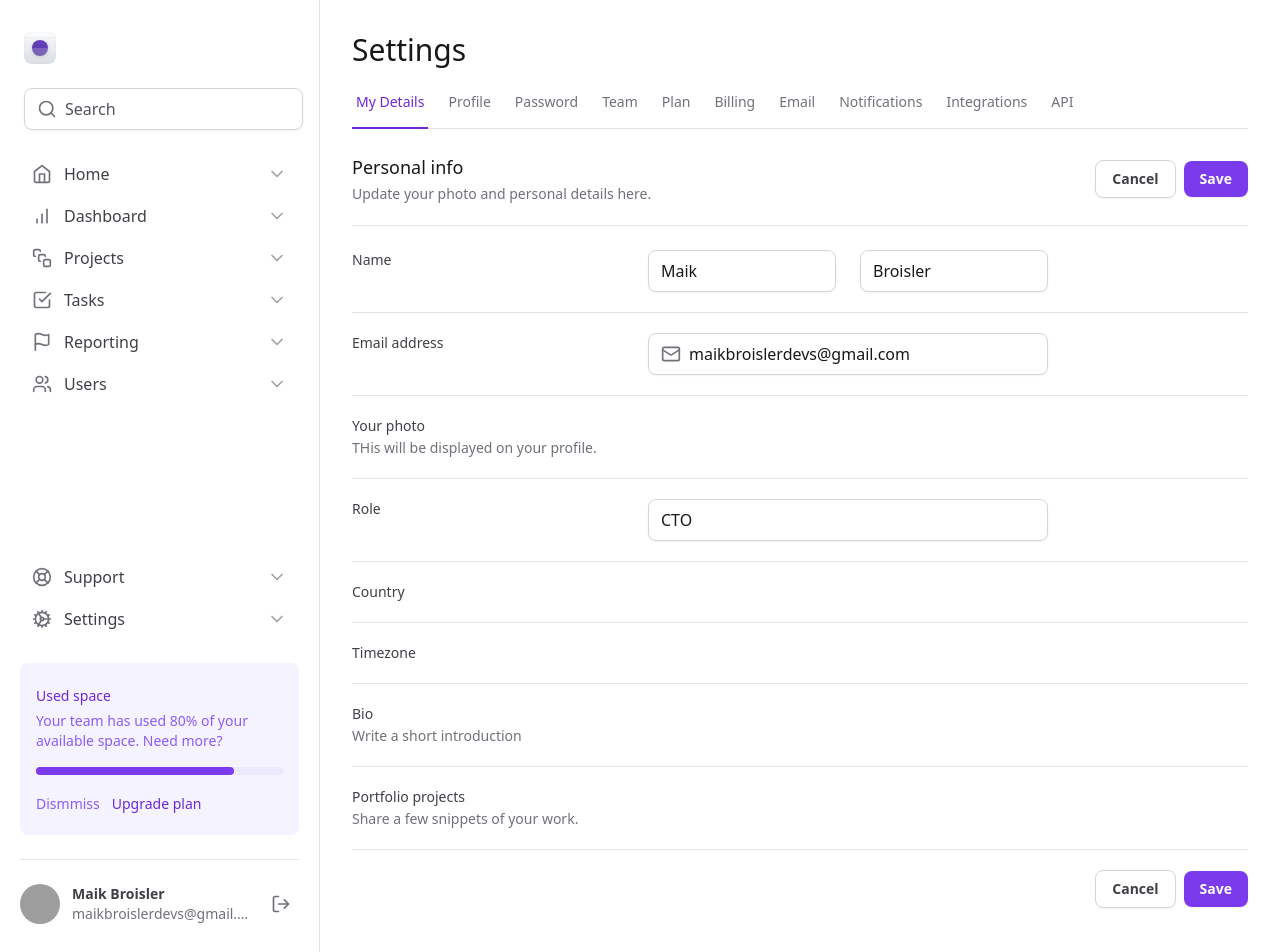
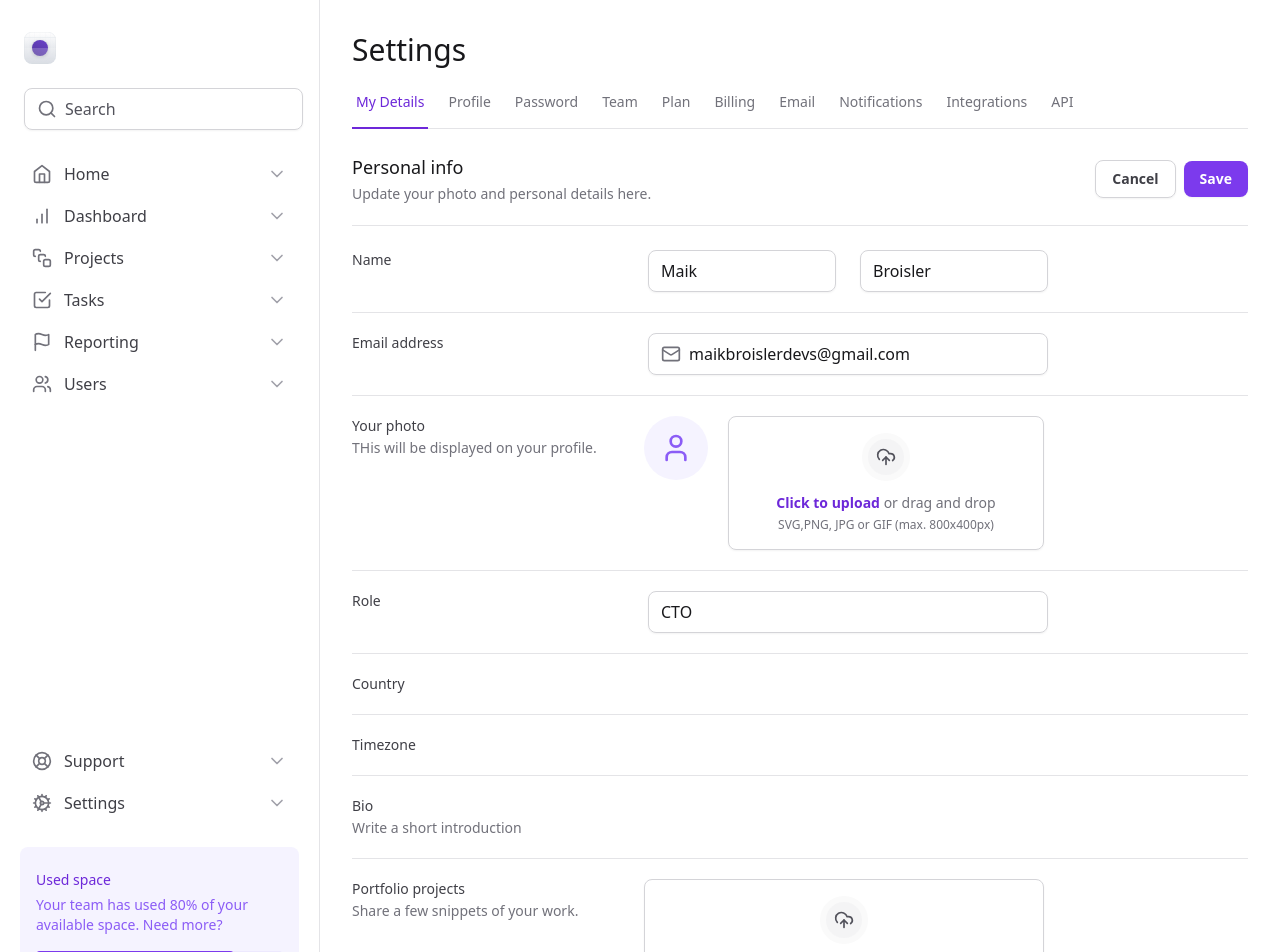
Before and after one commit to maikbroisler/react-dashboard-tailwind-ui, a React (Vite) app: page / in a window 1280 px wide. Shown: the top 952 px of the page. Built offline with nearby package versions, Linux system fonts and the light colour scheme; grey boxes are pictures that could not be loaded.

Commit message:
feat: create component file input

```diff
--- /dev/null
+++ b/src/components/Form/FileInput/Control.tsx
@@ -0,0 +1,7 @@
+import { ComponentProps } from 'react'
+
+export type ControlProps = ComponentProps<'input'>
+
+export function Control(props: ControlProps) {
+  return <input type="file" className="sr-only" id="photo" {...props} />
+}
--- /dev/null
+++ b/src/components/Form/FileInput/ImagePreview.tsx
@@ -0,0 +1,9 @@
+import { User } from 'lucide-react'
+
+export function ImagePreview() {
+  return (
+    <div className="flex h-16 w-16 items-center justify-center rounded-full bg-violet-50">
+      <User className="h-8 w-8 text-violet-500" />
+    </div>
+  )
+}
--- /dev/null
+++ b/src/components/Form/FileInput/Root.tsx
@@ -0,0 +1,7 @@
+import { ComponentProps } from 'react'
+
+export type RootProps = ComponentProps<'div'>
+
+export function Root(props: RootProps) {
+  return <div className="flex items-start gap-5" {...props} />
+}
--- /dev/null
+++ b/src/components/Form/FileInput/Trigger.tsx
@@ -0,0 +1,22 @@
+import { UploadCloud } from 'lucide-react'
+
+export function Trigger() {
+  return (
+    <label
+      htmlFor="photo"
+      className="hover:bg-violet-25 group flex flex-1 cursor-pointer flex-col items-center gap-3 rounded-lg border border-zinc-300 px-6 py-4 text-center text-zinc-500 shadow-sm hover:border-violet-200 hover:text-violet-500"
+    >
+      <div className="border-6 rounded-full border-zinc-50 bg-zinc-100 p-2 group-hover:border-violet-50 group-hover:text-violet-700">
+        <UploadCloud className="h-5 w-5 text-zinc-600 group-hover:text-violet-700" />
+      </div>
+
+      <div className="flex flex-col items-center gap-1">
+        <span className="text-sm">
+          <span className="font-semibold text-violet-700">Click to upload</span>{' '}
+          or drag and drop
+        </span>
+        <span className="text-xs">SVG,PNG, JPG or GIF (max. 800x400px)</span>
+      </div>
+    </label>
+  )
+}
--- /dev/null
+++ b/src/components/Form/FileInput/index.ts
@@ -0,0 +1,6 @@
+import { Control } from './Control'
+import { ImagePreview } from './ImagePreview'
+import { Root } from './Root'
+import { Trigger } from './Trigger'
+
+export { Control, ImagePreview, Root, Trigger }
--- a/src/view/pages/App/index.tsx
+++ b/src/view/pages/App/index.tsx
@@ -1,6 +1,7 @@
 import { SettingsTabs } from '../../../components/SettingsTabs'
 import * as Input from '../../../components/Input'
 import { Mail } from 'lucide-react'
+import * as FileInput from '../../../components/Form/FileInput'
 export function App() {
   return (
     <>
@@ -77,7 +78,7 @@ export function App() {
 
           <div className="grid-cols-form grid gap-3 pt-5">
             <label
-              htmlFor="email"
+              htmlFor="photo"
               className="text-sm font-medium text-zinc-700"
             >
               Your photo
@@ -86,7 +87,11 @@ export function App() {
               </span>
             </label>
 
-            <div></div>
+            <FileInput.Root>
+              <FileInput.ImagePreview />
+              <FileInput.Trigger />
+              <FileInput.Control />
+            </FileInput.Root>
           </div>
 
           <div className="grid-cols-form grid gap-3 pt-5">
@@ -141,7 +146,10 @@ export function App() {
               </span>
             </label>
 
-            <div></div>
+            <FileInput.Root>
+              <FileInput.Trigger />
+              <FileInput.Control multiple />
+            </FileInput.Root>
           </div>
 
           <div className="flex items-center justify-end gap-2 pt-5">
--- a/tailwind.config.js
+++ b/tailwind.config.js
@@ -8,6 +8,14 @@ export default {
         profile: 'max-content 1fr min-content',
         form: 'minmax(7.5rem, 17.5rem) minmax(25rem, 1fr) minmax(0, 15rem)',
       },
+      borderWidth: {
+        6: '6px',
+      },
+      colors: {
+        violet: {
+          25: '#FcFAFF',
+        },
+      },
     },
   },
   plugins: [],
```
